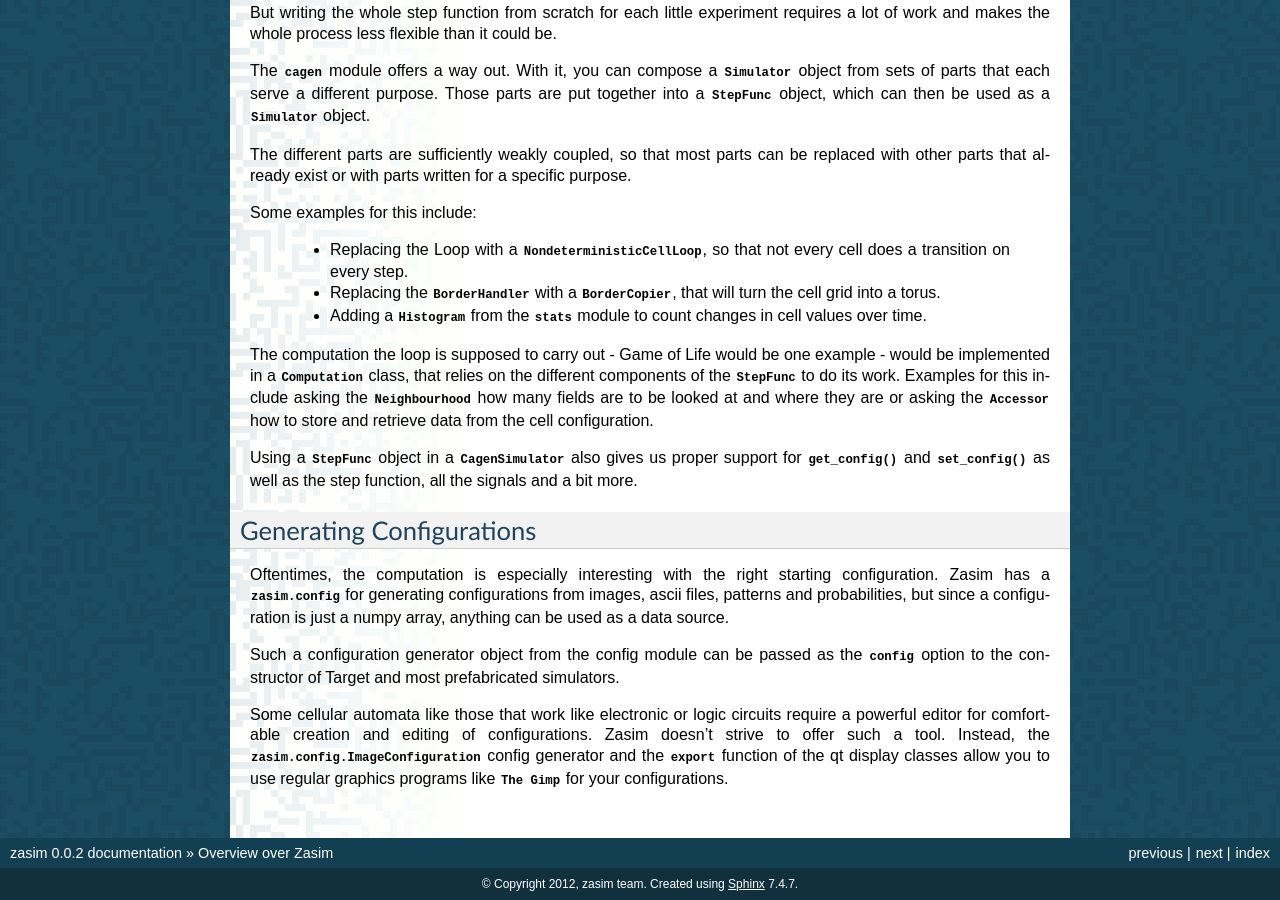
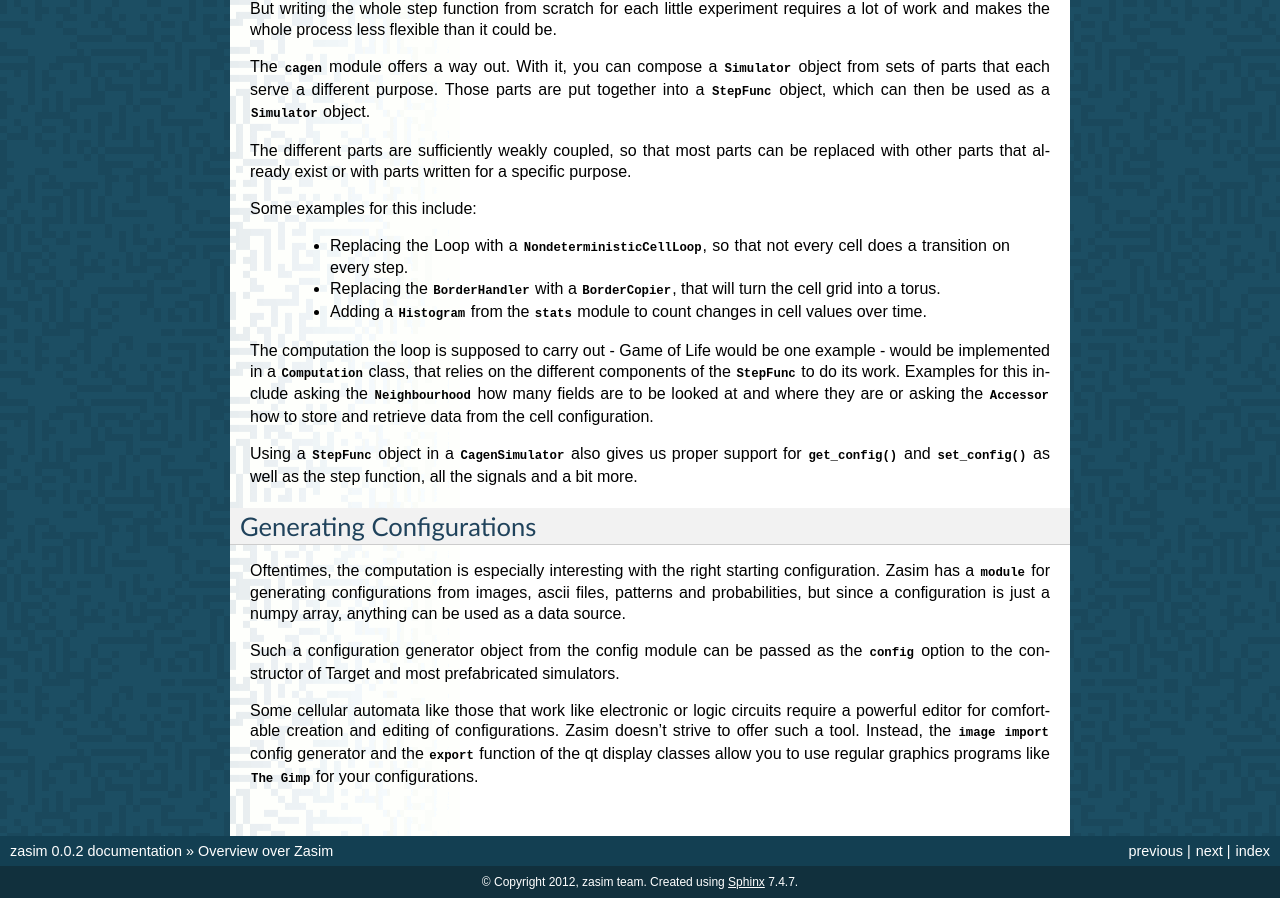
Before and after one commit to timo/zasim, a Sphinx documentation site: the page built from docs/overview.rst, in a window 1280 px wide and 900 px high, scrolled down 1304 px. Built offline with Sphinx 7.4.7, drawn with Linux system fonts in a browser that asks for light colours; formulas are drawn with MathJax 3.

Commit message:
fixes for reStructuredText.

```diff
--- a/docs/cagen.rst
+++ b/docs/cagen.rst
@@ -1,3 +1,5 @@
+.. _cagen_package:
+
 :mod:`zasim.cagen` - Programmatically generating CAs
 ====================================================
 
--- a/docs/overview.rst
+++ b/docs/overview.rst
@@ -14,14 +14,14 @@
 automaton can be displayed directly inside the console as pictures, rather
 than ascii art.
 
-The package :mod:`zasim.cagen` offers a variety of pre-fabricated
-simulator prototypes with interesting parameters you can tweak and the
-:mod:`zasim.display` package offers a way to display each step of the
-simulator on the console as ascii art - or as images when using the rich
-consoles from IPython.
+The package :ref:`zasim.cagen <cagen_package>` offers a variety of
+pre-fabricated simulator prototypes with interesting parameters you can
+tweak and the :ref:`zasim.display <display-package>` package offers a way to
+display each step of the simulator on the console as ascii art - or as images
+when using the rich consoles from IPython.
 
-For the simplest of experiments, the `~zasim.gui` or the commandline
-interface of the `~zasim.cagen` module can be used.
+For the simplest of experiments, the `gui <zasim.gui.main>` or the commandline
+interface of the `cagen <zasim.cagen.main>` module can be used.
 
 For more complex experiments, you would usually want to create a whole new
 python script. The IPython notebook is very good for rapid and exploratory
@@ -121,7 +121,7 @@
 -------------------------
 
 Oftentimes, the computation is especially interesting with the right starting
-configuration. Zasim has a `zasim.config <module>` for generating
+configuration. Zasim has a `module <zasim.config>` for generating
 configurations from images, ascii files, patterns and probabilities, but since
 a configuration is just a numpy array, anything can be used as a data source.
 
@@ -132,7 +132,7 @@
 Some cellular automata like those that work like electronic or logic circuits
 require a powerful editor for comfortable creation and editing of
 configurations. Zasim doesn't strive to offer such a tool. Instead, the
-`zasim.config.ImageConfiguration <image import>` config generator and the
+`image import <zasim.config.ImageConfiguration>` config generator and the
 `~zasim.display.qt.BaseQImagePainter.export` function of the qt display classes
 allow you to use regular graphics programs like `The Gimp` for
 your configurations.
```
